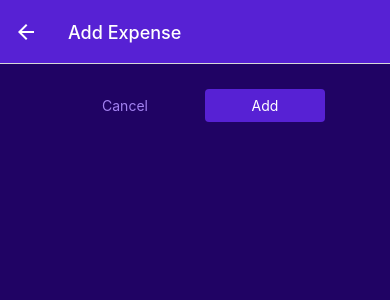
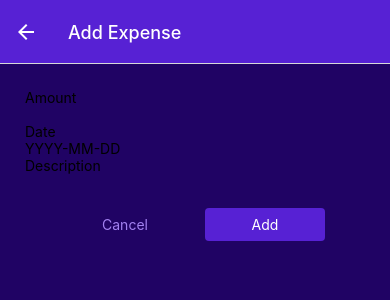
Before and after one commit to gamerfoxx/React-Native-Expense-Tracker, a React Native app: screen /ManageExpense in a window 390 px wide. Shown: the top 300 px of the page. Built offline with nearby package versions, Linux system fonts and the light colour scheme.

Commit message:
begin add form

```diff
--- /dev/null
+++ b/components/ManageExpense/ExpenseForm.js
@@ -0,0 +1,40 @@
+import { View } from 'react-native';
+
+import Input from './Input';
+
+function ExpenseForm() {
+	function amountChangedHandler() {}
+
+	function dateChangedHandler() {}
+
+	function descriptionChangedHandler() {}
+
+	return (
+		<View>
+			<Input
+				label="Amount"
+				textInputConfiguration={{
+					keyboardType: 'decimal-pad',
+					onChangeText: amountChangedHandler,
+				}}
+			/>
+			<Input
+				label="Date"
+				textInputConfiguration={{
+					placeholder: 'YYYY-MM-DD',
+					maxLength: 10,
+					onChangeText: dateChangedHandler,
+				}}
+			/>
+			<Input
+				label="Description"
+				textInputConfiguration={{
+					multiline: true,
+					onChangeText: descriptionChangedHandler,
+				}}
+			/>
+		</View>
+	);
+}
+
+export default ExpenseForm;
--- /dev/null
+++ b/components/ManageExpense/Input.js
@@ -0,0 +1,13 @@
+import { View, Text, TextInput } from 'react-native';
+
+function Input({ label, textInputConfiguration }) {
+	// textInputConfiguration must be the same values as expected by TextInput
+	return (
+		<View>
+			<Text>{label}</Text>
+			<TextInput {...textInputConfiguration} />
+		</View>
+	);
+}
+
+export default Input;
--- a/screens/ManageExpenseScreen.js
+++ b/screens/ManageExpenseScreen.js
@@ -5,6 +5,7 @@ import IconButton from '../components/UI/IconButton';
 import Button from '../components/UI/Button';
 import { GlobalStyles } from '../constants/styles';
 import { ExpensesContext } from '../store/expenses-context';
+import ExpenseForm from '../components/ManageExpense/ExpenseForm';
 
 function ManageExpenseScreen({ route, navigation }) {
 	const expensesCtx = useContext(ExpensesContext);
@@ -45,6 +46,7 @@ function ManageExpenseScreen({ route, navigation }) {
 
 	return (
 		<View style={styles.container}>
+			<ExpenseForm />
 			<View style={styles.buttonContainer}>
 				<Button
 					mode="flat"
```
